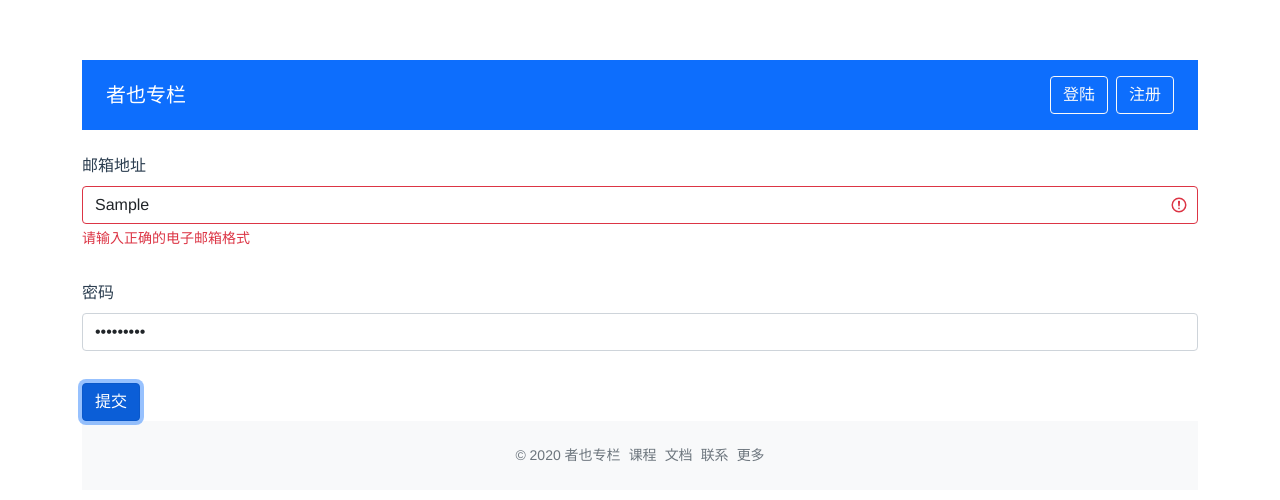
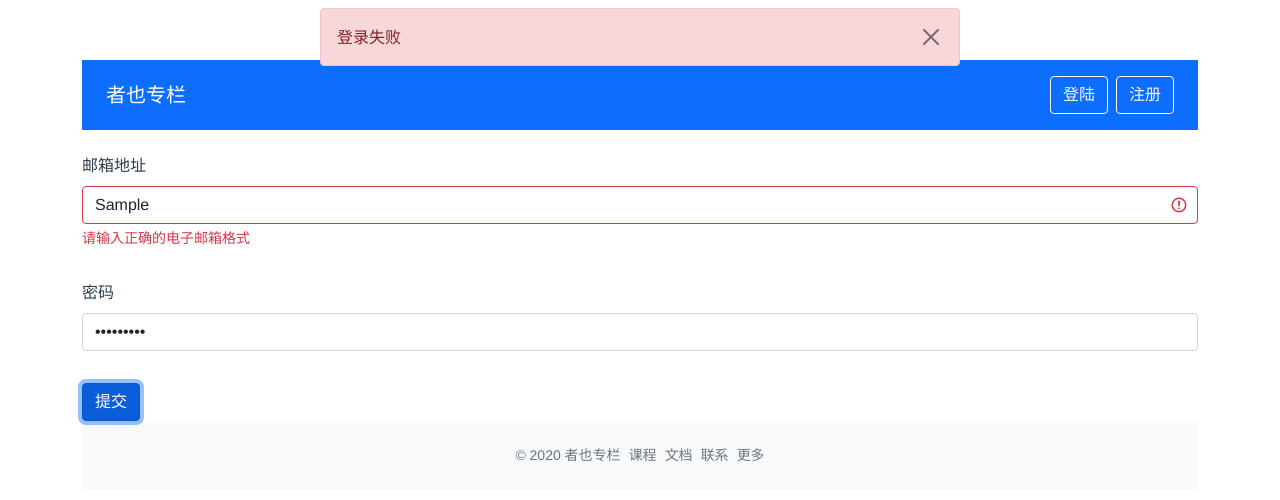
Before and after one commit to zifeifish/zheye, a Vue app: page /login in a window 1280 px wide. Both pictures are taken after typing "Sample", "Sample123" into the empty fields and a click on the button "提交". Shown: the top 500 px of the page. Built offline with nearby package versions, Linux system fonts and the light colour scheme.

Commit message:
全局的message组件

```diff
--- /dev/null
+++ b/src/components/Message/Message.vue
@@ -0,0 +1,54 @@
+<template>
+  <teleport to="#message">
+    <div
+      class="alert message-info fixed-top w-50 mx-auto d-flex justify-content-between mt-2"
+      :class="classObject"
+      v-if="isVisible"
+    >
+      <span>{{ message }}</span>
+      <button type="button" class="btn-close" @click="hide"></button>
+    </div>
+  </teleport>
+</template>
+<script lang="ts">
+import { onUnmounted, PropType, ref } from 'vue'
+
+export type MessageType = 'success' | 'error' | 'default';
+export default {
+  name: 'Message',
+  props: {
+    message: String,
+    type: {
+      type: String as PropType<MessageType>,
+      default: 'default'
+    }
+  },
+  emits: ['colse-message'],
+  setup (props: any, context: any) {
+    // 创建message DOM并挂载到页面
+    const node = document.createElement('div')
+    node.id = 'message'
+    document.body.appendChild(node)
+    onUnmounted(() => {
+      document.body.removeChild(node)
+    })
+    const isVisible = ref(true)
+    // message样式
+    const classObject = {
+      'alert-success': props.type === 'success',
+      'alert-danger': props.type === 'error',
+      'alert-primary': props.type === 'default'
+    }
+    const hide = () => {
+      isVisible.value = false
+      context.emit('colse-message', true)
+    }
+    return {
+      isVisible,
+      classObject,
+      hide
+    }
+  }
+}
+</script>
+<style></style>
--- /dev/null
+++ b/src/components/Message/createMessage.ts
@@ -0,0 +1,16 @@
+import { createApp } from 'vue'
+import Message from './Message.vue'
+export type MessageType = 'success' | 'error' | 'default';
+const createMessage = (message: string, type: MessageType, timeout = 2000) => {
+  const messageInstance = createApp(Message, {
+    message,
+    type
+  })
+  const mountNode = document.createElement('div')
+  document.body.appendChild(mountNode)
+  messageInstance.mount(mountNode)
+  setTimeout(() => {
+    messageInstance.unmount()
+  }, timeout)
+}
+export default createMessage
--- a/src/views/Login/Login.vue
+++ b/src/views/Login/Login.vue
@@ -27,8 +27,8 @@
 import { defineComponent, ref } from 'vue'
 import ValidateInput, { RulesProp } from '../../components/Form/ValidtateInput.vue'
 import ValidateForm from '../../components/Form/ValidateForm.vue'
-import { useRouter } from 'vue-router'
 import { useStore } from 'vuex'
+import createMessage from '@/components/Message/createMessage'
 
 export default defineComponent({
   name: 'Login',
@@ -38,7 +38,6 @@ export default defineComponent({
   },
   setup () {
     const store = useStore()
-    const router = useRouter()
     const emailVal = ref('')
     const emailRules: RulesProp = [
       { type: 'required', message: '电子邮箱地址不能为空' },
@@ -53,7 +52,10 @@ export default defineComponent({
       if (result) {
         // 登录成功,修改仓库的登录信息
         store.commit('login')
-        router.push('/')
+        createMessage('登录成功', 'success')
+        // router.push('/')
+      } else {
+        createMessage('登录失败', 'error', 5000)
       }
     }
     return {
```
